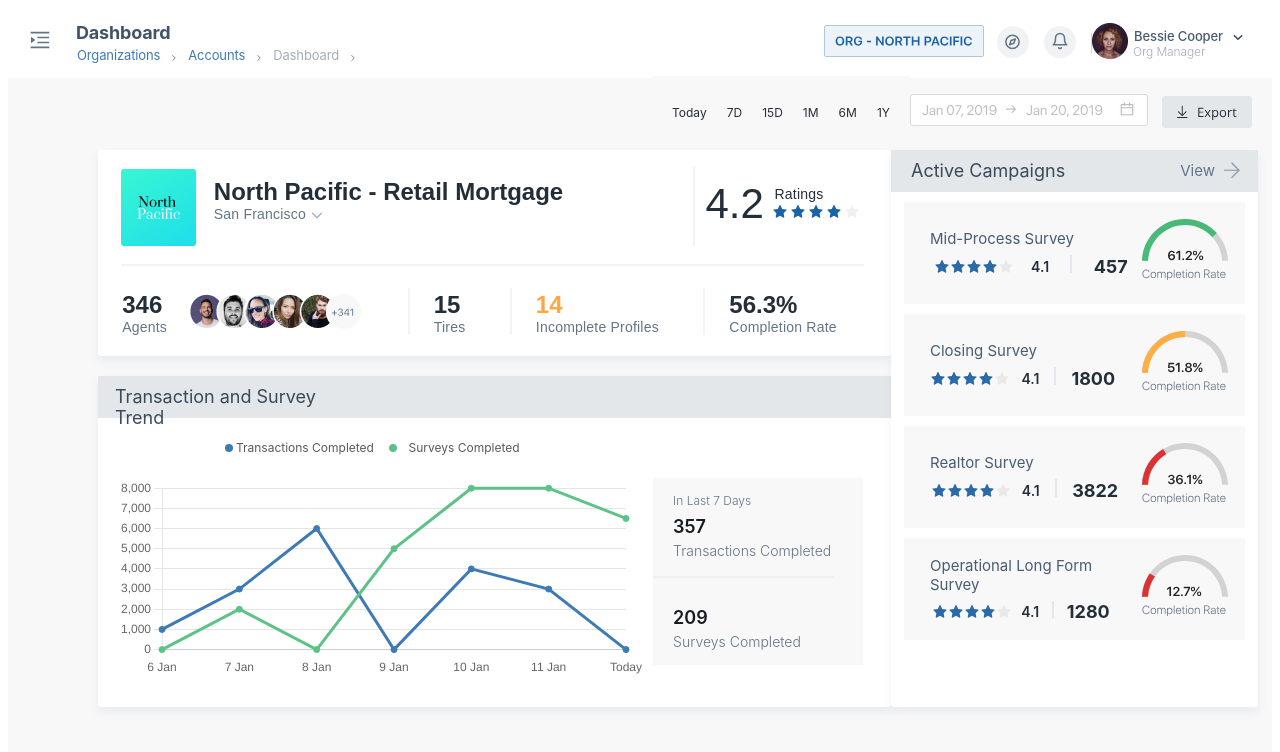
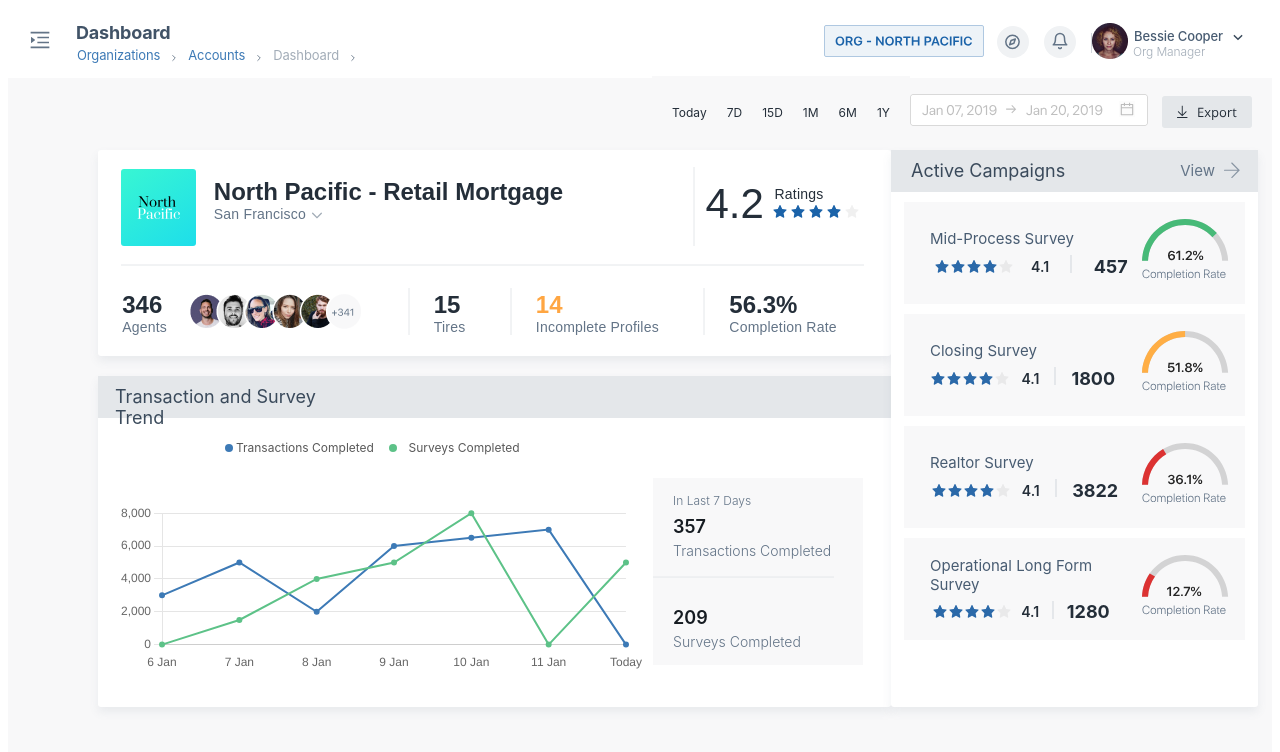
Before and after one commit to VishalGcod/FinalAssessment, a React (Create React App) app: page / in a window 1280 px wide. Shown: the top 752 px of the page. Built offline with nearby package versions, Linux system fonts and the light colour scheme; a web font is replaced by a local one.

Commit message:
uiassessmentworks

```diff
--- a/src/components/bodyRectange2.js
+++ b/src/components/bodyRectange2.js
@@ -31,12 +31,16 @@
         data: UserData.map((data) => data.users1),
         borderColor: "#5DC288",
         backgroundColor: "#5DC288",
+        borderWidth: 2,
+        pointRadius: 2,
       },
       {
         label: "datas graph2",
-        data: [1000, 3000, 6000, 0, 4000, 3000, 0, 7000, 1000, 3000, 6000],
+        data: UserData.map((data) => data.users2),
         borderColor: "#3D7AB6",
         backgroundColor: "#3D7AB6",
+        borderWidth: 2,
+        pointRadius: 2,
       },
     ],
   });
@@ -60,7 +64,14 @@
       </DivSecond>
       <BottomGraphDivs>
         <GraphDiv>
-          <div style={{ width: "527px", height: "300px", marginLeft: "20px" }}>
+          <div
+            style={{
+              width: "527px",
+              height: "300px",
+              marginLeft: "20px",
+              marginTop: "25px",
+            }}
+          >
             <Graph chartData={userData} />
           </div>
         </GraphDiv>
--- a/src/components/dropDownBox.js
+++ b/src/components/dropDownBox.js
@@ -1,13 +1,28 @@
 import React from "react";
 import { styled } from "styled-components";
 import { DivLines } from "../assets/divLines";
-import { UserInfoDiv,ImageDiv, UserInfoTexts, UserName, OrgManager } from "../styledComponents/styles";
+import {
+  UserInfoDiv,
+  ImageDiv,
+  UserInfoTexts,
+  UserName,
+  OrgManager,
+} from "../styledComponents/styles";
 import userImg from "../assets/Rectangle 10.png";
 import { DropDown } from "../assets/dropDown";
 import { BlueDiv } from "../assets/blueDiv";
 import { BigSvgBox } from "../assets/bigSvgBox";
-import { DropDownDivHead, MyProfileFont, ViewAsFont, LayerTwo, LoggenInProfileDiv, ImageInfoDiv, SecondDropDown, CloseButton, ApplyButton } from "../styledComponents/styles";
-
+import {
+  DropDownDivHead,
+  MyProfileFont,
+  ViewAsFont,
+  LayerTwo,
+  LoggenInProfileDiv,
+  ImageInfoDiv,
+  SecondDropDown,
+  CloseButton,
+  ApplyButton,
+} from "../styledComponents/styles";
 
 export const DropDownDiv = styled.div`
   width: 336px;
@@ -16,54 +31,88 @@
   border-radius: 3px;
   background: #fff;
   z-index: 1;
-  `;
+`;
 
-
-export const DropDownBox=()=> {
+export const DropDownBox = () => {
   return (
     <div>
       <DropDownDiv>
         <DropDownDivHead>
           <MyProfileFont>My Profile</MyProfileFont>
           <DivLines />
-          <div><ViewAsFont>View as</ViewAsFont></div>
+          <div>
+            <ViewAsFont>View as</ViewAsFont>
+          </div>
         </DropDownDivHead>
         <LayerTwo>
           <LoggenInProfileDiv>Logged-In Profile</LoggenInProfileDiv>
-          <ImageInfoDiv >
-            <UserInfoDiv style={{width:'45%', height:'100%',marginLeft:'10px'}} >
+          <ImageInfoDiv>
+            <UserInfoDiv
+              style={{ width: "45%", height: "100%", marginLeft: "10px" }}
+            >
               <ImageDiv>
                 <img src={userImg} alt="userimg"></img>
               </ImageDiv>
-              <UserInfoTexts >
-                <UserName style={{marginBottom:'4px'}}>Bessie Cooper</UserName>
+              <UserInfoTexts>
+                <UserName style={{ marginBottom: "4px" }}>
+                  Bessie Cooper
+                </UserName>
                 <OrgManager>Org Manager</OrgManager>
               </UserInfoTexts>
             </UserInfoDiv>
           </ImageInfoDiv>
         </LayerTwo>
-        <LayerTwo style={{marginTop:'55px'}}>
+        <LayerTwo style={{ marginTop: "55px" }}>
           <LoggenInProfileDiv>View as</LoggenInProfileDiv>
           <SecondDropDown>
-            <UserInfoDiv style={{width:'95%', height:'100%',marginLeft:'10px'}} >
-              <div style={{display:'flex', justifyContent:'space-between', width:'100%',alignItems:'center'}} >
+            <UserInfoDiv
+              style={{ width: "95%", height: "100%", marginLeft: "10px" }}
+            >
+              <div
+                style={{
+                  display: "flex",
+                  justifyContent: "space-between",
+                  width: "100%",
+                  alignItems: "center",
+                }}
+              >
                 <UserName>Bessie Cooper</UserName>
-                <div><DropDown/></div>
+                <div>
+                  <DropDown />
+                </div>
               </div>
             </UserInfoDiv>
           </SecondDropDown>
         </LayerTwo>
-        <div style={{marginLeft:'15px',marginTop:'45px'}}>
-        <BlueDiv/>
+        <div style={{ marginLeft: "15px", marginTop: "45px" }}>
+          <BlueDiv />
         </div>
-        <div style={{display:'flex',width:'100%',alignItems:'center', justifyContent:'center', marginTop:'20px'}}>
-          <BigSvgBox/>
+        <div
+          style={{
+            display: "flex",
+            width: "100%",
+            alignItems: "center",
+            justifyContent: "center",
+            marginTop: "20px",
+          }}
+        >
+          <BigSvgBox />
         </div>
-        <div style={{borderTop: '1px solid #f0f2f4', display:'flex',alignItems:'center', justifyContent:'space-between', width:'100%', height:'60px', marginTop:'-15px'}}>
-        <CloseButton>Close</CloseButton>
-        <ApplyButton>Apply</ApplyButton>
+        <div
+          style={{
+            borderTop: "1px solid #f0f2f4",
+            display: "flex",
+            alignItems: "center",
+            justifyContent: "space-between",
+            width: "100%",
+            height: "60px",
+            marginTop: "-15px",
+          }}
+        >
+          <CloseButton>Close</CloseButton>
+          <ApplyButton>Apply</ApplyButton>
         </div>
       </DropDownDiv>
     </div>
   );
-}
+};
--- a/src/components/graph.js
+++ b/src/components/graph.js
@@ -5,7 +5,7 @@
 export const Graph=({chartData})=> {
   return (
     <div>
-      <Line data={chartData} options={options} height={200} />
+      <Line data={chartData} options={options} height={170} />
     </div>
   );
 }
@@ -53,13 +53,13 @@
     {
         id:2,
         year:'07 Jan',
-        users1:2000,
+        users1:1500,
         users2:5000,
     },
     {
         id:3,
         year:'08 Jan',
-        users1:0,
+        users1:4000,
         users2:2000,
     },
     {
@@ -75,15 +75,15 @@
         users2:6500,
     },
     {
-        id:5,
+        id:6,
         year:'11 Jan',
-        users1:8000,
+        users1:0,
         users2:7000,
     },
     {
-        id:5,
+        id:7,
         year:'Today',
-        users1:6500,
+        users1:5000,
         users2:0,
     },
 ]
```
